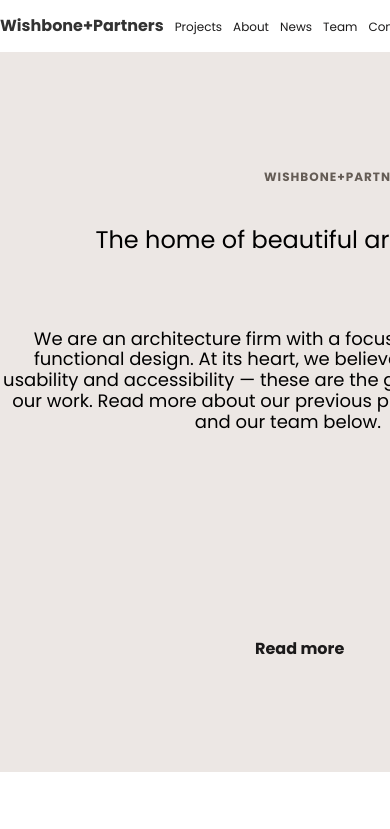
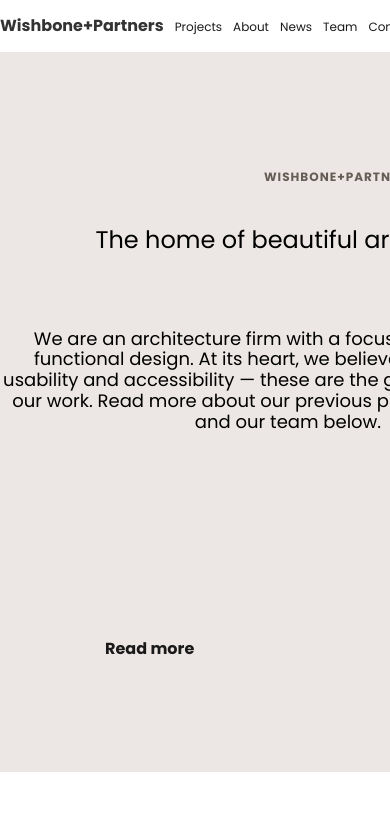
Before and after one commit to Demf1/wishbone, a website built with Vite: page index.html in a window 390 px wide. Shown: the top 829 px of the page. Built offline with nearby package versions, Linux system fonts and the light colour scheme; files whose address does not match are found by name.

Commit message:
fix about

```diff
--- a/src/scss/base/_about.scss
+++ b/src/scss/base/_about.scss
@@ -30,8 +30,9 @@
         position: relative;
         z-index: 2;
         @media(max-width:1200px) {
-            flex: 0 0 1000px;
+            flex: 0 0 1200px;
             padding: 100px 36px;
+            padding-right: 234px;
         }
         @media(max-width:992px) {
             flex: 0 0 992px;
@@ -43,6 +44,9 @@
     &__img {
         flex: 0 0 720px;
         height: 720px;
+        @media(max-width:1200px) {
+            background-color: #ECE7E4;
+        }
         img {
             width: 100%;
             height: 100%;
@@ -133,8 +137,8 @@
         @media(max-width: 1200px) {
             position: absolute;
             top: 80%;
-            right: 50%;
-            transform: translateX(50%);
+            right: 45%;
+            transform: translateX(-50%);
         }
         @media(max-width: 992px) {
             right: 50%;
```
Also changed, not shown: src/scss/style.css, 1 other file.
